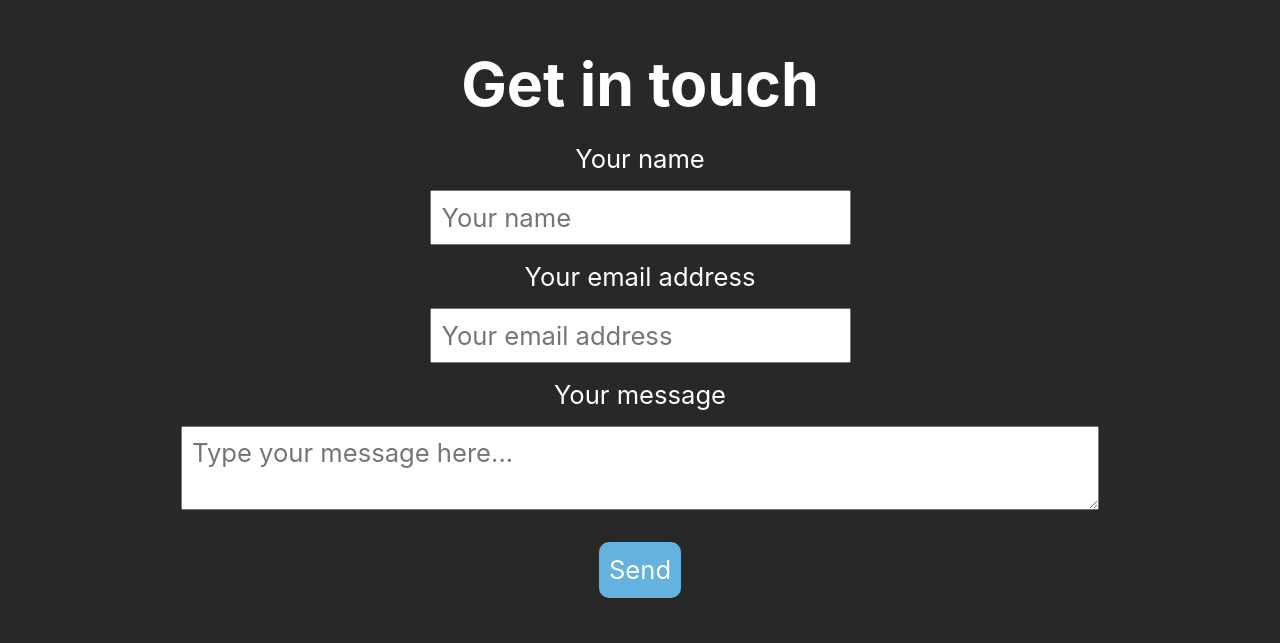
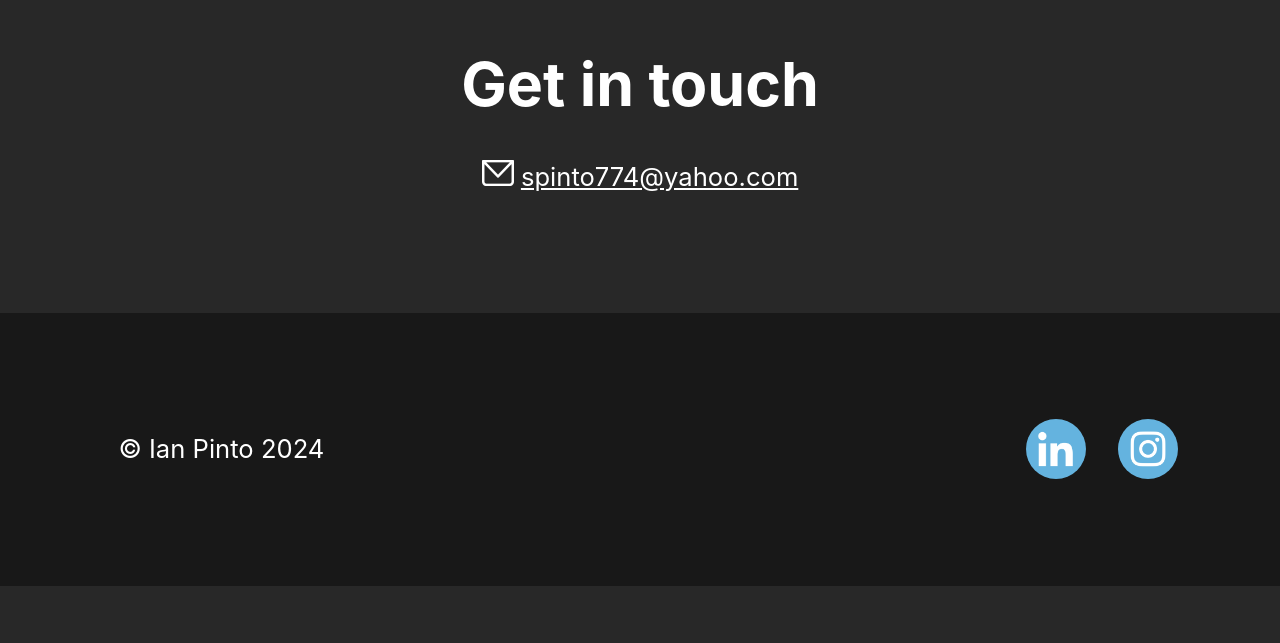
Before and after one commit to IanP96/portfolio_site, a plain HTML site: page index.html in a window 1280 px wide. Shown: the part 2742-3385 px from the top of the page. After the commit the page ends 3328 px from the top, so only its background shows below. Drawn offline with Linux system fonts and the light colour scheme.

Commit message:
Replaced form on home page with email link

```diff
--- a/css/home.css
+++ b/css/home.css
@@ -98,7 +98,6 @@
     display: block;
     margin-left: auto;
     margin-right: auto;
-
     border-radius: 4px;
 }
 
@@ -107,15 +106,12 @@
     text-decoration: none;
 }
 
-#get-in-touch form {
-    display: flex;
-    flex-direction: column;
-    align-items: center;
-    gap: 1rem;
-}
-
-#get-in-touch #message {
-    width: 70vw;
+#get-in-touch {
+    & img {
+        width: 2rem;
+        aspect-ratio: initial;
+        margin: 0;
+    }
 }
 
 @media screen and (min-width: 1024px) {
--- a/index.html
+++ b/index.html
@@ -95,33 +95,12 @@
 
             <section id="get-in-touch">
                 <h2>Get in touch</h2>
-                <form id="get-in-touch-form" action="/">
-                    <label for="name">Your name</label>
-                    <input
-                        type="text"
-                        id="name"
-                        placeholder="Your name"
-                        class="valid"
-                        required
-                    />
-                    <label for="email">Your email address</label>
-                    <input
-                        type="email"
-                        id="email"
-                        placeholder="Your email address"
-                        class="valid"
-                        required
-                    />
-                    <label for="message">Your message</label>
-                    <textarea
-                        name="message"
-                        id="message"
-                        placeholder="Type your message here..."
-                        class="valid"
-                        required
-                    ></textarea>
-                    <button id="send-button" class="blue-on-hover">Send</button>
-                </form>
+                <p>
+                    <img src="images/email.png" alt="Email icon" />
+                    <a href="mailto:spinto774@yahoo.com" class="email">
+                        spinto774@yahoo.com
+                    </a>
+                </p>
             </section>
         </main>
 
--- a/js/home.js
+++ b/js/home.js
@@ -22,11 +22,6 @@ document.addEventListener("DOMContentLoaded", function () {
     const scrollLeftBtn = document.getElementById("scroll-left");
     const scrollRightBtn = document.getElementById("scroll-right");
     const experienceList = document.getElementById("experience-list");
-    // Form elements
-    const nameField = document.getElementById("name");
-    const emailField = document.getElementById("email");
-    const messageField = document.getElementById("message");
-    const button = document.getElementById("send-button");
     // Skills
     const skillsList = document.getElementById("skills-list");
 
@@ -55,34 +50,6 @@ document.addEventListener("DOMContentLoaded", function () {
         experienceList.appendChild(experienceDiv);
     });
 
-    // JavaScript interaction #2: form validation
-
-    /**
-     * Validates an email address. Sourced from [2]
-     * @param {String} email The email to validate.
-     * @returns Whether the email is valid.
-     */
-    function validateEmail(email) {
-        const emailRegex = /^[^\s@]+@[^\s@]+\.[^\s@]+$/;
-        return emailRegex.test(email);
-    }
-
-    /**
-     * Called when the form is submitted.
-     */
-    function submitForm() {
-        if (validateEmail(emailField.value)) {
-            // Valid email
-            alert(`Thank you for your message, ${nameField.value}!`);
-        } else {
-            // Invalid email
-            alert("Please enter a valid email address.");
-            return true;
-        }
-    }
-
-    button.addEventListener("click", submitForm)
-
     // Randomise home tagline
     homeTagline.innerHTML = homeTaglines[randomInt(homeTaglines.length)];
 
```
Also changed, not shown: images/email.png (added).
